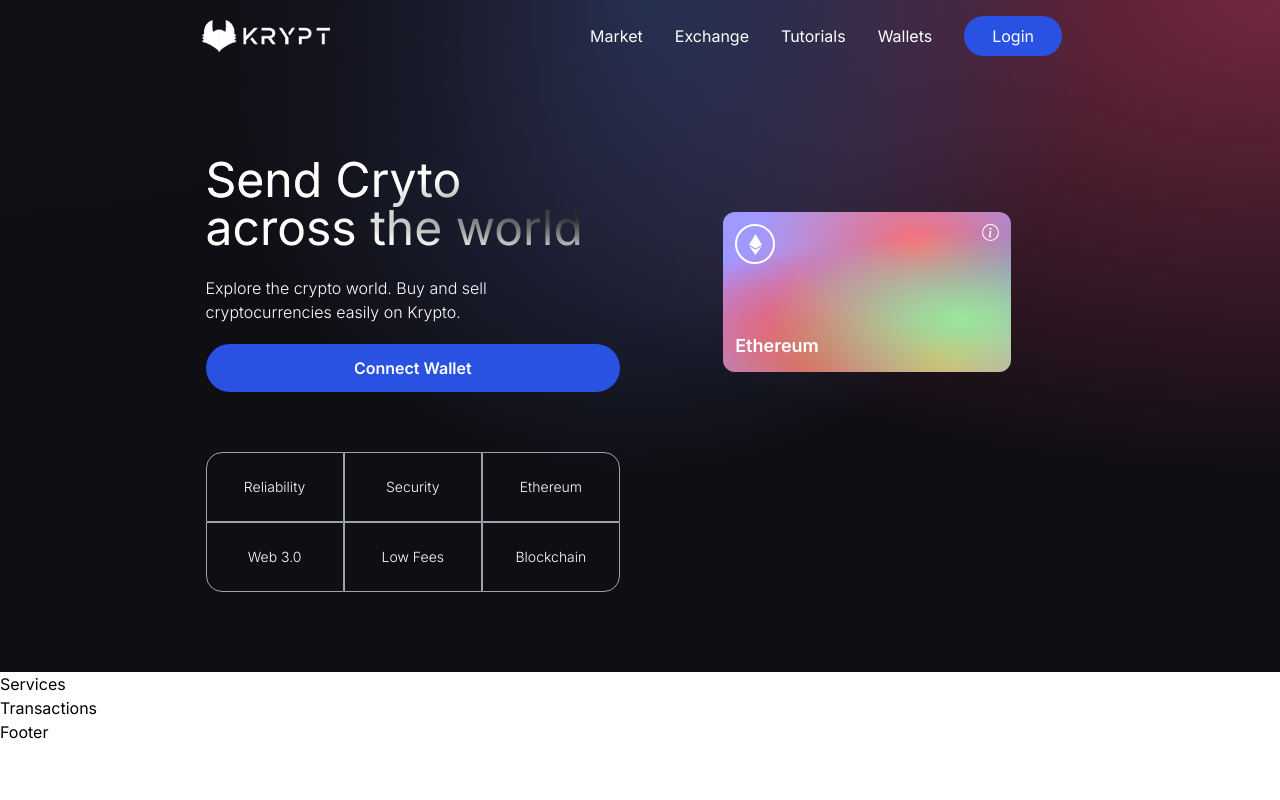
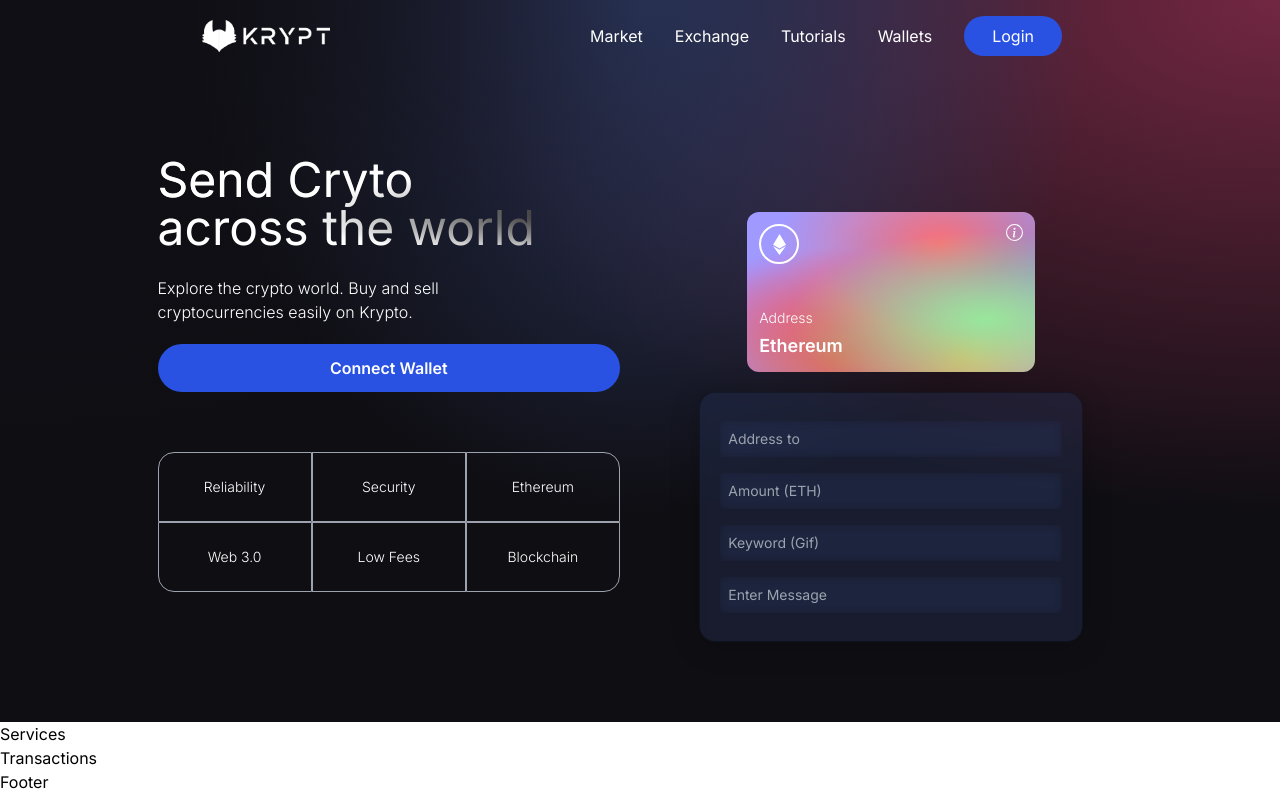
Before and after one commit to katsuragawaa/krypt-web3.0, a React (Vite) app in the folder client/: page / in a window 1280 px wide. Built offline with nearby package versions, Linux system fonts and the light colour scheme.

Commit message:
Create form

```diff
--- a/client/src/components/Welcome.jsx
+++ b/client/src/components/Welcome.jsx
@@ -5,6 +5,17 @@
 
 const companyCommonStyles =
   'min-h-[70px] sm:px-0 px-2 sm:min-w-[120px] flex justify-center items-center border-[0.5px] border-gray-400 text-sm font-light text-white';
+
+const Input = ({ placeholder, name, type, value, handleChange }) => (
+  <input
+    placeholder={placeholder}
+    type={type}
+    step="0.0001"
+    value={value}
+    onChange={(e) => handleChange(e, name)}
+    className="my-2 w-full rounded-sm p-2 outline-none bg-transparent text-white border-none text-sm white-glassmorphism"
+  />
+);
 
 const Welcome = () => {
   const connectWallet = () => {};
@@ -57,14 +68,39 @@
                 <BsInfoCircle fontSize={17} color="#fff" />
               </div>
               <div>
-                <p className="text-white font-light text-sm">
-                  {/* {shortenAddress(currentAccount)} */}
-                </p>
+                <p className="text-white font-light text-sm">Address</p>
                 <p className="text-white font-semibold text-lg mt-1">
                   Ethereum
                 </p>
               </div>
             </div>
+          </div>
+
+          <div className="p-5 sm:w-96 w-full flex flex-col justify-start items-center blue-glassmorphism">
+            <Input
+              placeholder="Address to"
+              name="addressTo"
+              type="text"
+              handlerChange={() => {}}
+            />
+            <Input
+              placeholder="Amount (ETH)"
+              name="amount"
+              type="number"
+              handleChange={() => {}}
+            />
+            <Input
+              placeholder="Keyword (Gif)"
+              name="keyword"
+              type="text"
+              handleChange={() => {}}
+            />
+            <Input
+              placeholder="Enter Message"
+              name="message"
+              type="text"
+              handleChange={() => {}}
+            />
           </div>
         </div>
       </div>
```
